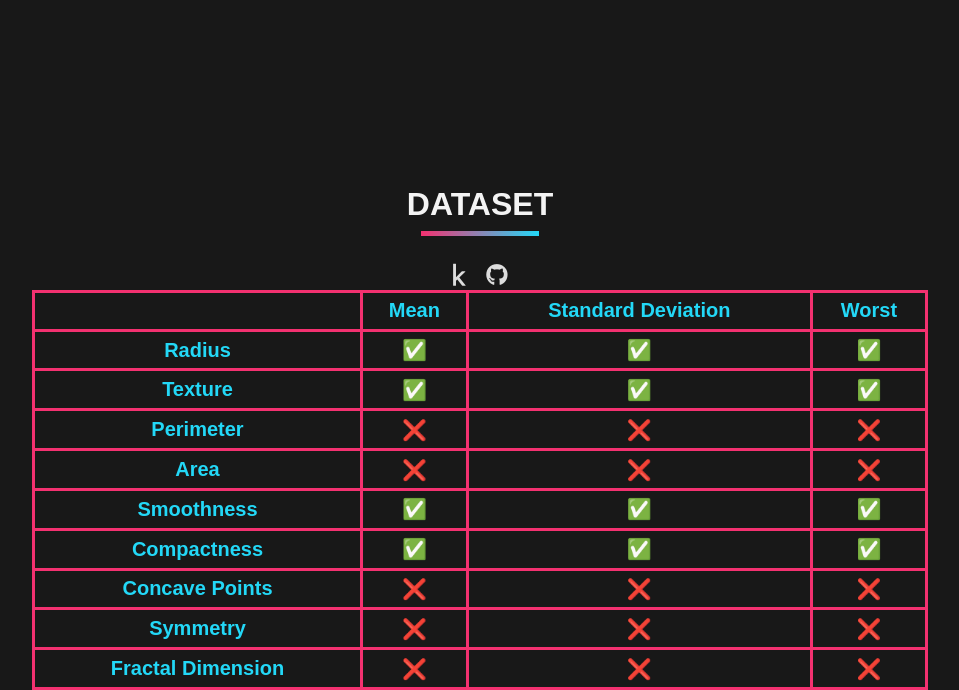
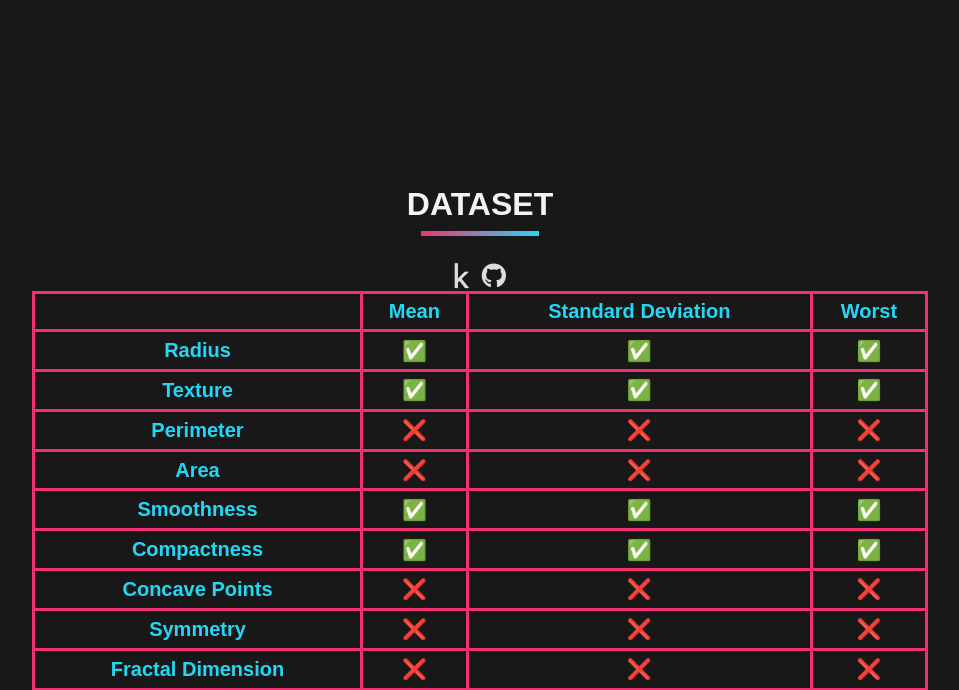
Before and after one commit to rpranaykumarreddy/AI-breast-cancer, a Django app: page / in a window 1280 px wide. Shown: the part 1544-2234 px from the top of the page, without its empty margins (160-1119 px from the left). Run offline with Django 4.2, Linux system fonts and the light colour scheme; some libraries are stand-ins or nearby versions.

Commit message:
Add files via upload

```diff
--- a/static/common.css
+++ b/static/common.css
@@ -235,9 +235,9 @@ a:active {
 
 .social-sym {
     color: #ddd;
-    font-size: 22px;
-    padding: 8px;
-    margin: 0px 2px;
+    font-size: 25px;
+    padding: 0px;
+    margin: 15px 6px;
 }
 
 .social-sym:hover {
```
